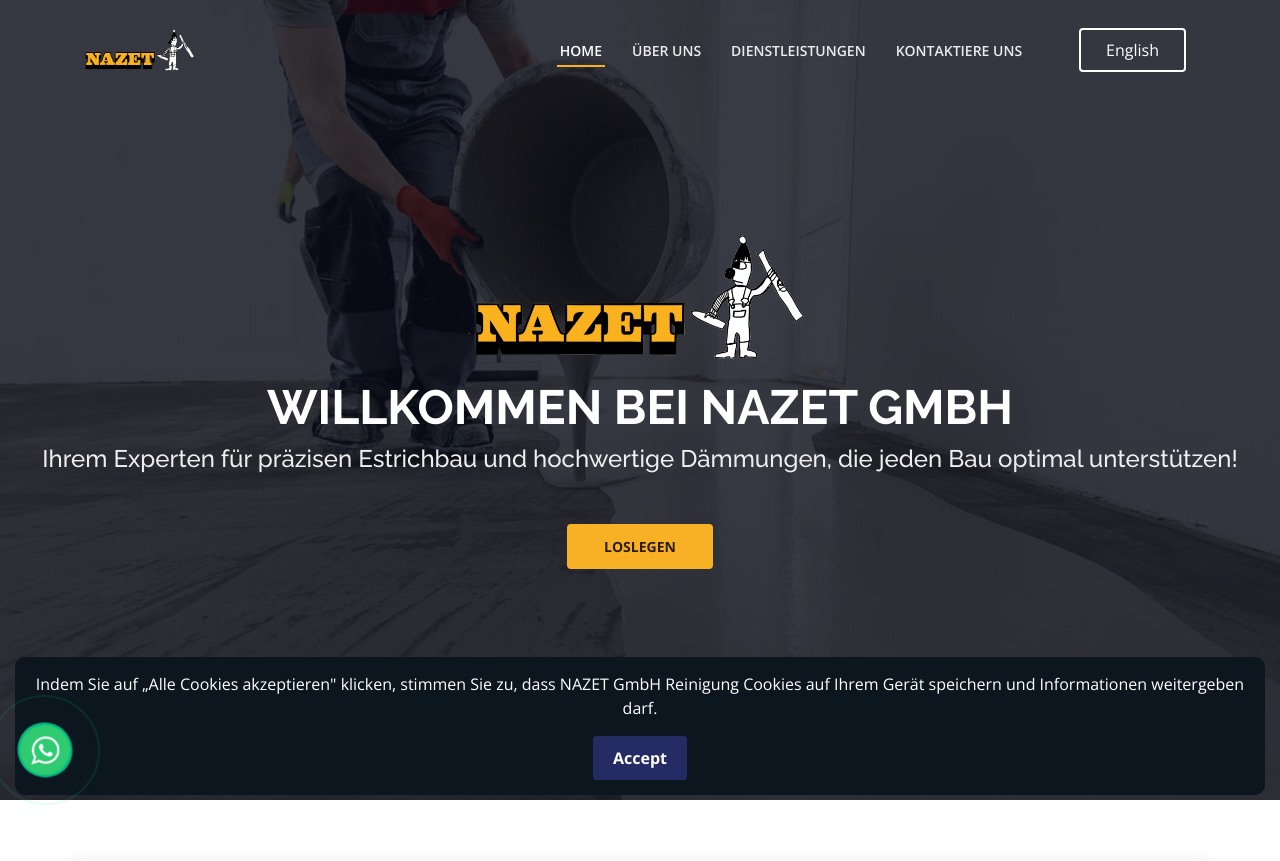
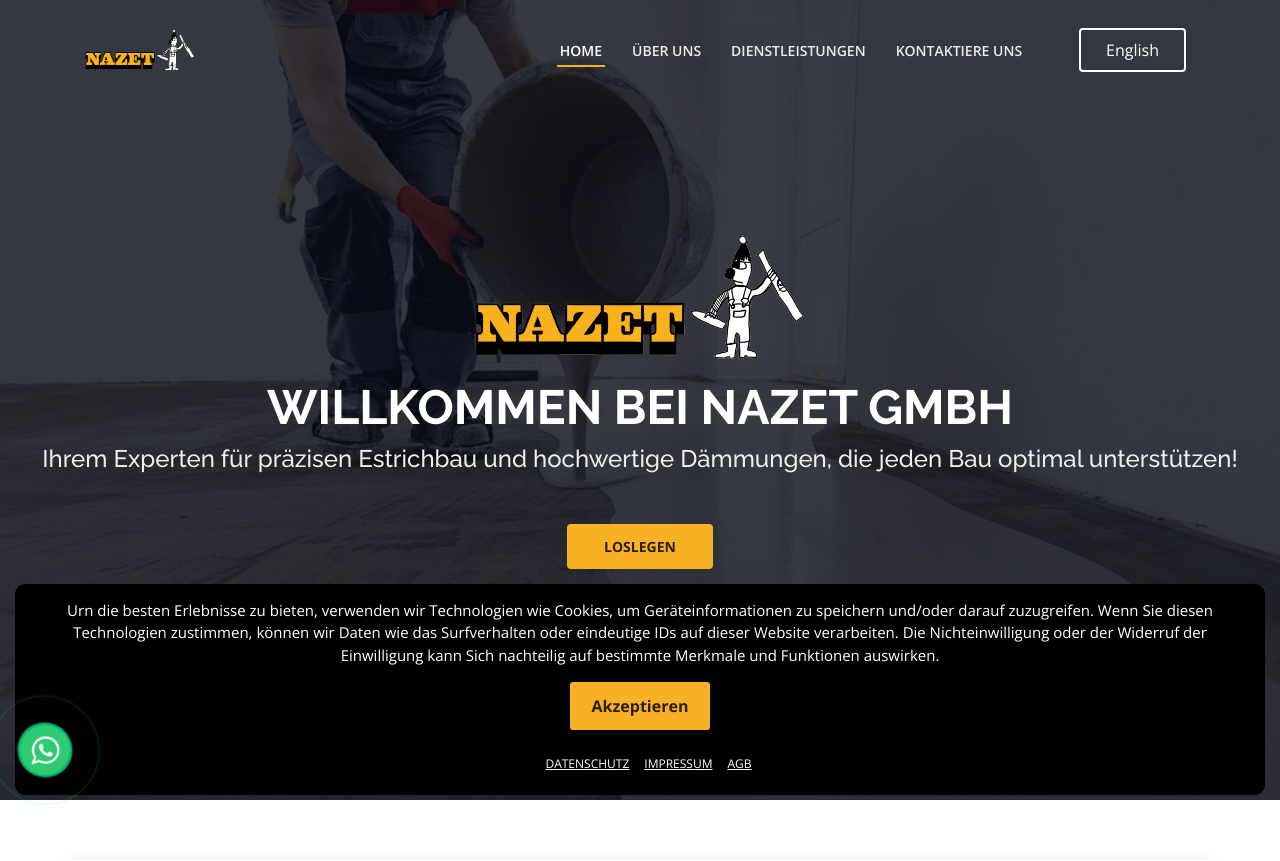
Before and after one commit to PeterBassemYoussef/NAZET, a PHP site: page /phpmail/index.php in a window 1280 px wide. Shown: the top 861 px of the page. Run offline with PHP 8.4, Linux system fonts and the light colour scheme.

Commit message:
Refactor the Cookie message and the design.

```diff
--- a/lang/de.php
+++ b/lang/de.php
@@ -127,10 +127,9 @@
     "All Rights Reserved" => "Alle Rechte Vorbehalten.",
     "Designed by" => "Entworfen von  ",
 
-    "Cookie" => 'Indem Sie auf „Alle Cookies akzeptieren" klicken, stimmen Sie zu, dass NAZET GmbH Reinigung Cookies auf Ihrem Gerät speichern und Informationen weitergeben darf.',
-    "Cookie Btn" => "Accept",
+    "Cookie" => 'Urn die besten Erlebnisse zu bieten, verwenden wir Technologien wie Cookies, um Geräteinformationen zu speichern und/oder darauf zuzugreifen. Wenn Sie diesen Technologien zustimmen, können wir Daten wie das Surfverhalten oder eindeutige IDs auf dieser Website verarbeiten. Die Nichteinwilligung oder der Widerruf der Einwilligung kann Sich nachteilig auf bestimmte Merkmale und Funktionen auswirken.',
+    "Cookie Btn" => "Akzeptieren",
 
-    "Data Protection" => "Datenschutz",
     "Data Protection Text" => "
   Datenschutzerklärung und Informationen zum Datenschutz<br>
 Allgemeine Hinweise<br>
--- a/lang/en.php
+++ b/lang/en.php
@@ -127,10 +127,9 @@
     "All Rights Reserved" => "All Rights Reserved.",
     "Designed by" => "Designed by",
 
-    "Cookie" => 'By clicking "Accept All Cookies", you agree that NAZET GmbH Cleaning may store cookies on your device and share information.',
+    "Cookie" => 'To provide the best experience, we use technologies such as cookies to store and/or access device information. If you consent to these technologies, we may process data such as browsing behavior or unique IDs on this website. Failure to consent or withdrawal of consent may adversely affect certain features and functionality.',
     "Cookie Btn" => "Accept",
 
-    "Data Protection" => "Data Protection",
     "Data Protection Text" => "Data protection declaration and information on data protection<br>
   General information<br>
   The following information provides a simple overview of what happens to your personal data when you visit this website. Personal data is any data that can be used to personally identify you. Detailed information on the subject of data protection can be found in our data protection declaration listed below this text.<br>
--- a/partials/cookie.php
+++ b/partials/cookie.php
@@ -1,10 +1,10 @@
-  <style>
+<style>
       .cookie-consent {
           position: fixed;
           bottom: 0;
           left: 0;
           right: 0;
-          background: #0c161f;
+          background: #000;
           color: #fff;
           text-align: center;
           padding: 15px;
@@ -14,18 +14,52 @@
           margin: 5px 15px;
       }
 
+      .cookie-consent p {
+          font-size: 15px;
+      }
+
       .accept-cookies {
-          background: #242c63;
-          color: #fff;
+          background: #f8b125;
+          color: #2b1e05;
           border: none;
           font-weight: bold;
           border-radius: 3px;
           padding: 10px 20px;
           cursor: pointer;
+          border: #f8b125 2px solid;
       }
 
       .accept-cookies:hover {
-          background: #5a70fb;
+          background: #2b1e05;
+          color: #f8b125;
+      }
+
+      .cookie-consent .links-container {
+          width: 100%;
+      }
+
+      .cookie-consent ul {
+          margin: 0 auto;
+          display: inline-block;
+          margin-top: 20px;
+          list-style: none;
+      }
+
+      .cookie-consent ul li {
+          float: left;
+          margin-right: 15px;
+      }
+
+      .cookie-consent ul li a {
+          text-decoration: underline;
+          color: #fff;
+          text-transform: uppercase;
+          font-size: 12px;
+      }
+
+      .cookie-consent ul li a:hover {
+          text-decoration: none;
+          color: #f8b125;
       }
   </style>
 
@@ -33,6 +67,16 @@
   <div id="cookie-consent" class="cookie-consent">
       <p><?php echo $translations["Cookie"]; ?></p>
       <button id="accept-cookies" class="accept-cookies"><?php echo $translations["Cookie Btn"]; ?></button>
+
+      <br>
+      <div class="links-container">
+          <ul>
+              <li><a href=" <?php echo "datenschutz" . $param ?>"><?php echo $translations["Data Protection"]; ?></a></li>
+              <li><a href="<?php echo "impressum" . $param ?>"><?php echo $translations["Imprint"]; ?></a></li>
+              <li><a href=" <?php echo "AGB" . $param ?>"><?php echo $translations["GTC"]; ?></a></li>
+          </ul>
+      </div>
+
   </div>
 
   <script src="assets/js/cookie.js"></script>
```
